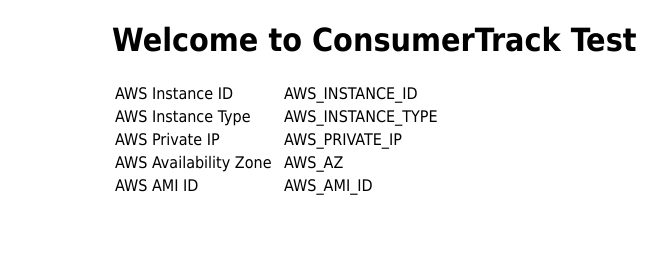
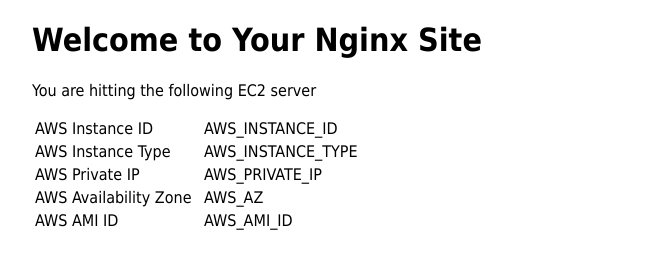
Before and after one commit to vkoestline/consumer_track_test, a plain HTML site: page index.html in a window 1280 px wide. Shown: the whole page, without its empty margins (248-915 px from the left). Drawn offline with Linux system fonts and the light colour scheme.

```diff
--- a/index.html
+++ b/index.html
@@ -4,14 +4,17 @@
 <title>Welcome to nginx!</title>
 <style>
     body {
-        width: 35em;
+        width: 45em;
         margin: 0 auto;
         font-family: Tahoma, Verdana, Arial, sans-serif;
     }
 </style>
 </head>
 <body>
-<h1>Welcome to ConsumerTrack Test</h1>
+<h1>Welcome to Your Nginx Site</h1>
+<p>
+You are hitting the following EC2 server
+</p>
 <p>
 <table>
    <tr>
```
Also changed, not shown: 6 other files.
